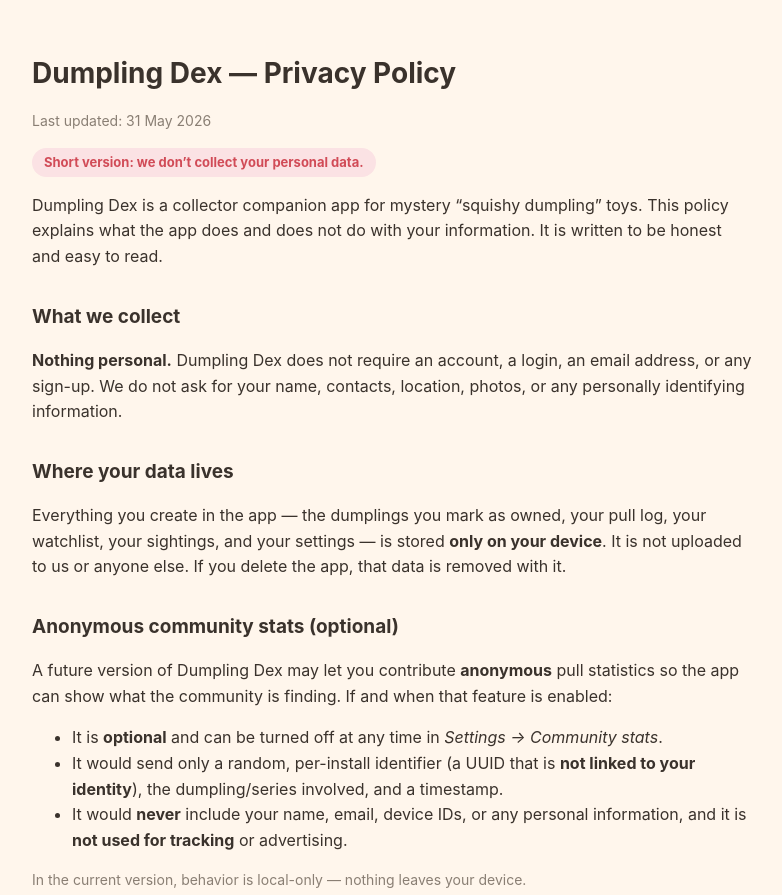
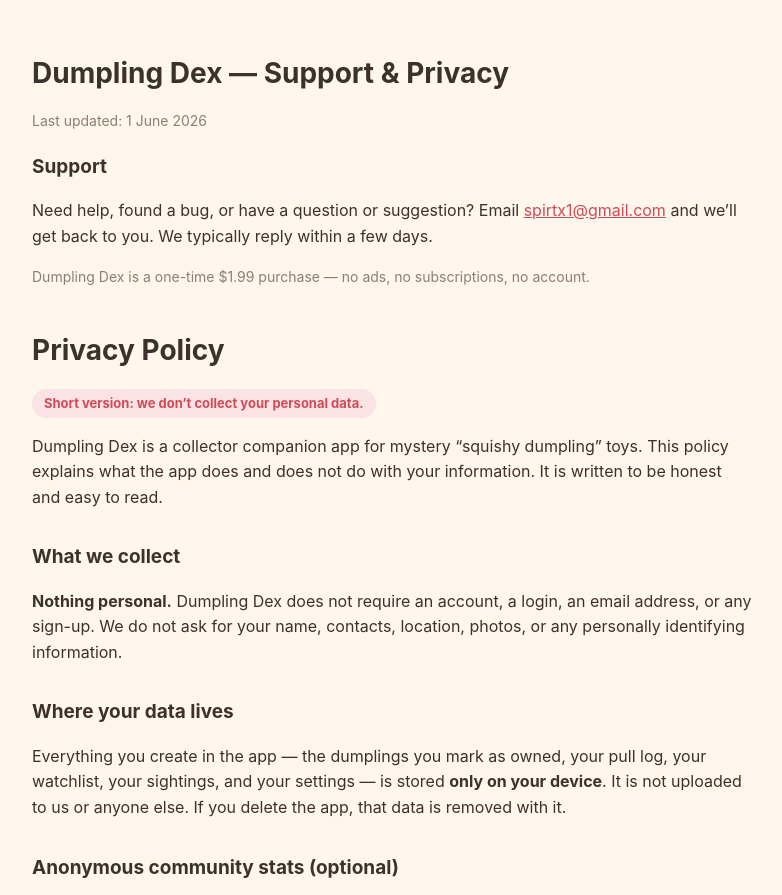
Before and after one commit to spirtxx/-dumpling-dex-privacy, a plain HTML site: page index.html in a window 1280 px wide. Shown: the top 895 px of the page, without its empty margins (248-1030 px from the left). Drawn offline with Linux system fonts and the light colour scheme.

Commit message:
Add Support section (serves as App Store Support URL)

```diff
--- a/index.html
+++ b/index.html
@@ -3,7 +3,7 @@
 <head>
   <meta charset="utf-8" />
   <meta name="viewport" content="width=device-width, initial-scale=1" />
-  <title>Dumpling Dex — Privacy Policy</title>
+  <title>Dumpling Dex — Support &amp; Privacy</title>
   <style>
     :root { color-scheme: light; }
     body {
@@ -21,9 +21,20 @@
   </style>
 </head>
 <body>
-  <h1>Dumpling Dex — Privacy Policy</h1>
-  <p class="muted">Last updated: 31 May 2026</p>
+  <h1>Dumpling Dex — Support &amp; Privacy</h1>
+  <p class="muted">Last updated: 1 June 2026</p>
 
+  <h2 style="margin-top:20px">Support</h2>
+  <p>
+    Need help, found a bug, or have a question or suggestion? Email
+    <a href="mailto:spirtx1@gmail.com">spirtx1@gmail.com</a> and we’ll get back to
+    you. We typically reply within a few days.
+  </p>
+  <p class="muted">
+    Dumpling Dex is a one-time $1.99 purchase — no ads, no subscriptions, no account.
+  </p>
+
+  <h1 style="margin-top:40px">Privacy Policy</h1>
   <p><span class="pill">Short version: we don’t collect your personal data.</span></p>
 
   <p>
```
